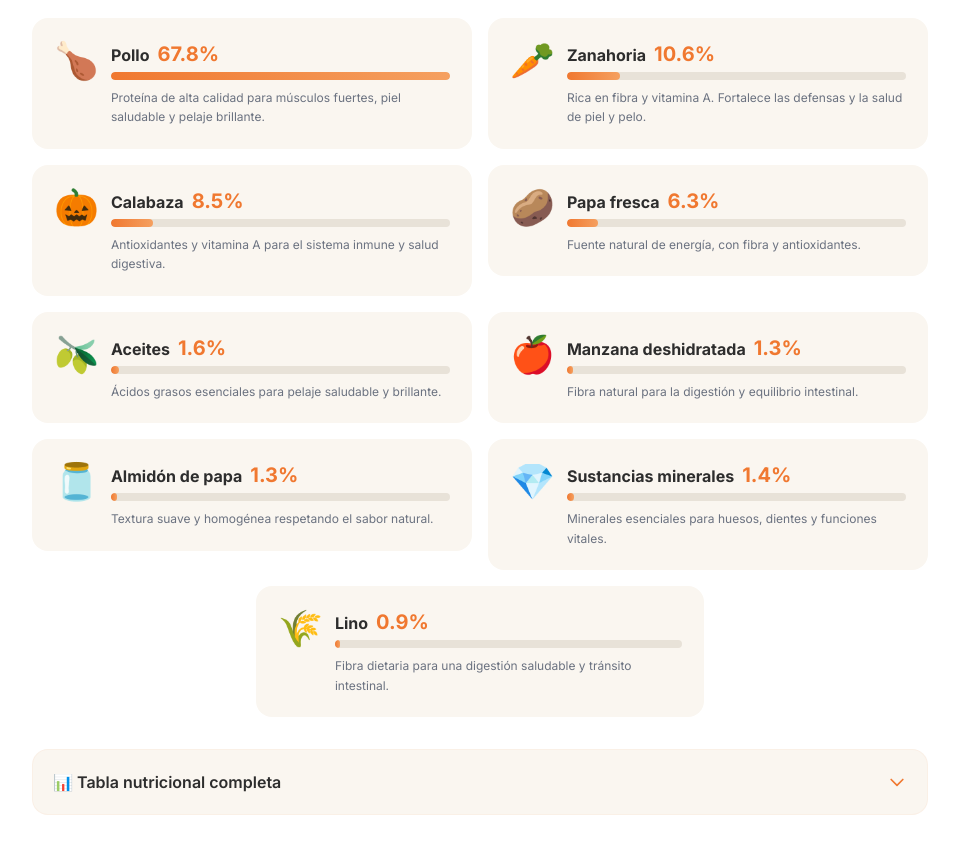
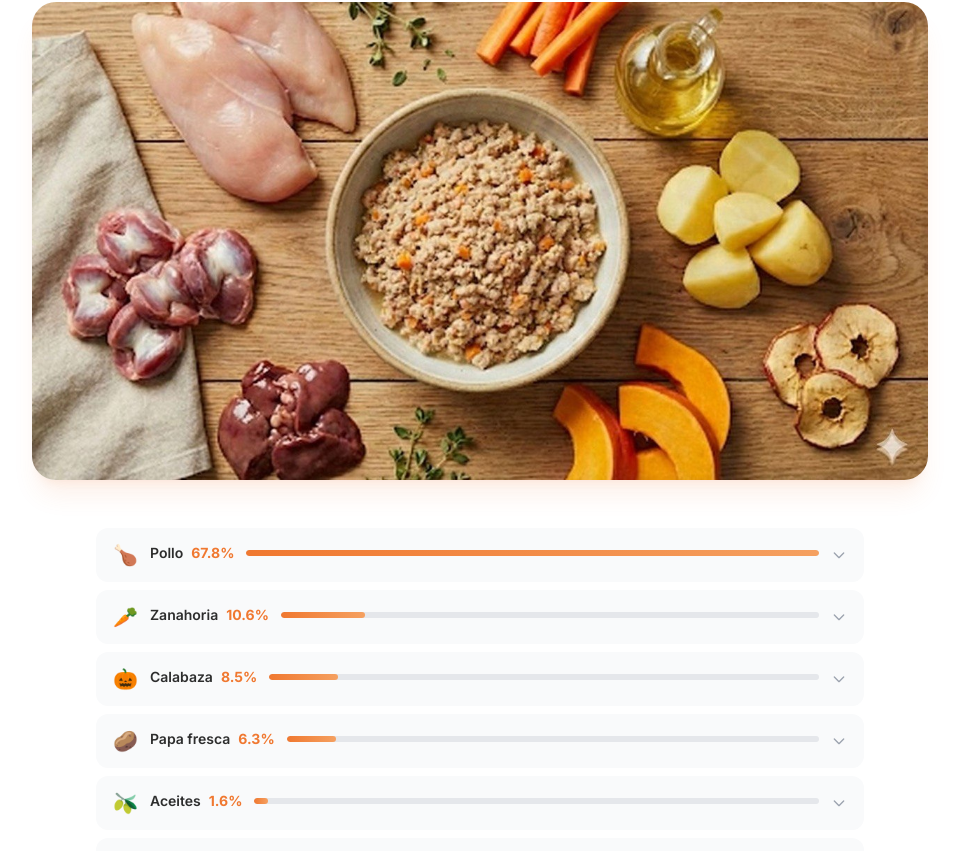
Before and after one commit to henaihh/gloty, a Next.js app: page / in a window 1280 px wide. Shown: the part 2798-3649 px from the top of the page, without its empty margins (160-1119 px from the left). Built offline with nearby package versions, Linux system fonts and the light colour scheme.

Commit message:
ingredients: hero photo + compact list with inline bars

```diff
--- a/src/app/page.tsx
+++ b/src/app/page.tsx
@@ -231,13 +231,12 @@ function Ingredients() {
   const [expanded, setExpanded] = useState<number | null>(null);
   const [showNutrition, setShowNutrition] = useState(false);
 
-  // Calculate max for bar scaling
   const maxPct = ingredients[0].pct;
 
   return (
     <section id="ingredientes" className="py-20 sm:py-28 bg-white">
       <div className="max-w-6xl mx-auto px-4 sm:px-6">
-        <div className="text-center mb-16">
+        <div className="text-center mb-12">
           <p className="text-brand-orange font-semibold text-sm tracking-wider uppercase mb-3">Receta única</p>
           <h2 className="text-3xl sm:text-4xl md:text-5xl font-display text-brand-charcoal mb-4">
             Pollo y vegetales
@@ -247,61 +246,75 @@ function Ingredients() {
           </p>
         </div>
 
-        {/* Ingredient grid - 2 cols on mobile, matching PDF style */}
-        <div className="max-w-4xl mx-auto grid grid-cols-2 gap-3 sm:gap-4 mb-8">
+        {/* Hero ingredients photo */}
+        <div className="max-w-4xl mx-auto mb-12">
+          <div className="relative rounded-3xl overflow-hidden shadow-xl shadow-brand-orange/10">
+            <Image
+              src="/ingredients.jpg"
+              alt="Ingredientes naturales de Gloty: pollo, zanahoria, calabaza, papa, aceite, manzana deshidratada"
+              width={1200}
+              height={600}
+              className="w-full h-auto object-cover"
+              quality={90}
+            />
+          </div>
+        </div>
+
+        {/* Compact ingredient list */}
+        <div className="max-w-3xl mx-auto space-y-2 mb-8">
           {ingredients.map((ing, i) => {
             const isExpanded = expanded === i;
-            const isLast = i === ingredients.length - 1;
             return (
-              <div
+              <button
                 key={i}
-                className={`${isLast && ingredients.length % 2 !== 0 ? 'col-span-2 max-w-[50%] mx-auto' : ''}`}
+                onClick={() => setExpanded(isExpanded ? null : i)}
+                className={`w-full text-left rounded-xl px-4 py-3 transition-all duration-200 ${isExpanded ? 'bg-brand-cream border border-brand-orange/20' : 'bg-gray-50 hover:bg-brand-cream border border-transparent'}`}
               >
-                <button
-                  onClick={() => setExpanded(isExpanded ? null : i)}
-                  className={`w-full text-left bg-brand-cream rounded-2xl p-4 sm:p-5 border-2 transition-all duration-300 ${isExpanded ? 'border-brand-orange/30 shadow-lg shadow-brand-orange/5' : 'border-transparent hover:border-brand-orange/10 hover:shadow-md'}`}
-                >
-                  <div className="flex items-start gap-3">
-                    <span className="text-3xl sm:text-4xl flex-shrink-0">{ing.emoji}</span>
-                    <div className="flex-1 min-w-0">
-                      <div className="flex items-baseline gap-2 mb-1">
-                        <span className="font-bold text-brand-charcoal text-sm sm:text-base truncate">{ing.name}</span>
-                        <span className="text-brand-orange font-bold text-lg sm:text-xl flex-shrink-0">{ing.pct}%</span>
-                      </div>
-                      {/* Percentage bar */}
-                      <div className="w-full bg-brand-cream-dark rounded-full h-2 overflow-hidden mb-2">
+                <div className="flex items-center gap-3">
+                  <span className="text-xl flex-shrink-0">{ing.emoji}</span>
+                  <div className="flex-1 min-w-0">
+                    <div className="flex items-center gap-2 mb-1">
+                      <span className="font-semibold text-brand-charcoal text-sm">{ing.name}</span>
+                      <span className="text-brand-orange font-bold text-sm">{ing.pct}%</span>
+                      <div className="flex-1 h-1.5 bg-gray-200 rounded-full overflow-hidden ml-1">
                         <div
-                          className="h-full rounded-full bg-gradient-to-r from-brand-orange to-brand-orange-light transition-all duration-700"
+                          className="h-full rounded-full bg-gradient-to-r from-brand-orange to-brand-orange-light"
                           style={{ width: `${(ing.pct / maxPct) * 100}%` }}
                         />
                       </div>
-                      <p className={`text-xs text-gray-500 leading-relaxed transition-all duration-300 ${isExpanded ? '' : 'line-clamp-2'}`}>
-                        {ing.desc}
-                      </p>
-                      {isExpanded && ing.detail && (
-                        <p className="mt-1.5 text-xs text-brand-orange/70 italic">
-                          Composición: {ing.detail}
-                        </p>
-                      )}
                     </div>
+                    {isExpanded && (
+                      <div className="animate-fade-in">
+                        <p className="text-xs text-gray-500 leading-relaxed">{ing.desc}</p>
+                        {ing.detail && (
+                          <p className="mt-1 text-xs text-brand-orange/70 italic">Composición: {ing.detail}</p>
+                        )}
+                      </div>
+                    )}
                   </div>
-                </button>
-              </div>
+                  <svg
+                    className={`w-4 h-4 text-gray-400 flex-shrink-0 transition-transform duration-200 ${isExpanded ? 'rotate-180' : ''}`}
+                    fill="none" viewBox="0 0 24 24" stroke="currentColor"
+                  >
+                    <path strokeLinecap="round" strokeLinejoin="round" strokeWidth={2} d="M19 9l-7 7-7-7" />
+                  </svg>
+                </div>
+              </button>
             );
           })}
         </div>
 
         {/* Nutritional tables */}
-        <div className="max-w-4xl mx-auto">
+        <div className="max-w-3xl mx-auto">
           <button
             onClick={() => setShowNutrition(!showNutrition)}
-            className="w-full bg-brand-cream rounded-2xl p-5 flex items-center justify-between hover:bg-brand-cream-dark/50 transition-colors duration-200 border border-brand-orange/5"
+            className="w-full bg-brand-cream rounded-xl p-4 flex items-center justify-between hover:bg-brand-cream-dark/50 transition-colors duration-200 border border-brand-orange/5"
           >
-            <span className="font-semibold text-brand-charcoal flex items-center gap-2">
+            <span className="font-semibold text-brand-charcoal text-sm flex items-center gap-2">
               📊 Tabla nutricional completa
             </span>
             <svg
-              className={`w-5 h-5 text-brand-orange transition-transform duration-300 ${showNutrition ? 'rotate-180' : ''}`}
+              className={`w-4 h-4 text-brand-orange transition-transform duration-300 ${showNutrition ? 'rotate-180' : ''}`}
               fill="none" viewBox="0 0 24 24" stroke="currentColor"
             >
               <path strokeLinecap="round" strokeLinejoin="round" strokeWidth={2} d="M19 9l-7 7-7-7" />
@@ -309,13 +322,13 @@ function Ingredients() {
           </button>
 
           {showNutrition && (
-            <div className="mt-3 bg-brand-cream rounded-2xl p-5 sm:p-8 border border-brand-orange/5 grid sm:grid-cols-2 gap-8 animate-fade-in">
+            <div className="mt-2 bg-brand-cream rounded-xl p-5 sm:p-8 border border-brand-orange/5 grid sm:grid-cols-2 gap-8 animate-fade-in">
               <div>
                 <h4 className="font-display text-lg text-brand-charcoal mb-4">Minerales por kg</h4>
-                <div className="space-y-2">
+                <div className="space-y-1">
                   {minerals.map(([name, val]) => (
-                    <div key={name} className="flex justify-between text-sm py-1.5 border-b border-brand-cream-dark last:border-0">
-                      <span className="text-gray-600">{name}</span>
+                    <div key={name} className="flex justify-between text-sm py-1.5 border-b border-brand-cream-dark/60 last:border-0">
+                      <span className="text-gray-500">{name}</span>
                       <span className="font-semibold text-brand-charcoal">{val}</span>
                     </div>
                   ))}
@@ -323,10 +336,10 @@ function Ingredients() {
               </div>
               <div>
                 <h4 className="font-display text-lg text-brand-charcoal mb-4">Vitaminas por kg</h4>
-                <div className="space-y-2">
+                <div className="space-y-1">
                   {vitamins.map(([name, val]) => (
-                    <div key={name} className="flex justify-between text-sm py-1.5 border-b border-brand-cream-dark last:border-0">
-                      <span className="text-gray-600">{name}</span>
+                    <div key={name} className="flex justify-between text-sm py-1.5 border-b border-brand-cream-dark/60 last:border-0">
+                      <span className="text-gray-500">{name}</span>
                       <span className="font-semibold text-brand-charcoal">{val}</span>
                     </div>
                   ))}
```
Also changed, not shown: public/ingredients.jpg (added).
